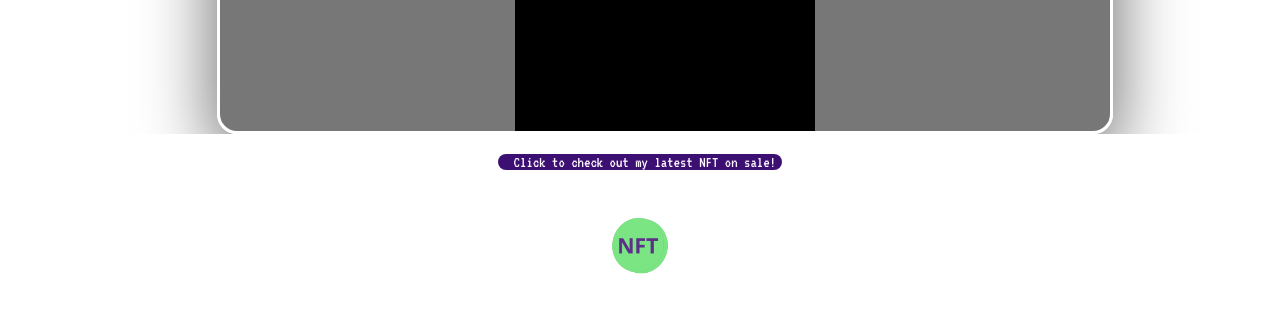
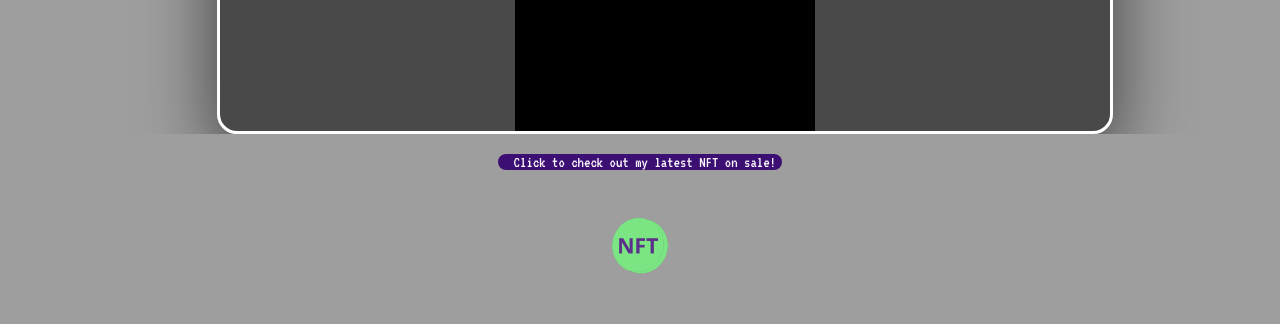
Before and after one commit to victorT555/biccsDevPersonalSite, a plain HTML site: page snake/snake.html in a window 1280 px wide. Shown: the part 476-800 px from the top of the page. Drawn offline with Linux system fonts and the light colour scheme; the site is published under a folder, as on GitHub Pages, so addresses that start at the root find nothing.

Commit message:
Update snake-style.css

```diff
--- a/snake/snake-style.css
+++ b/snake/snake-style.css
@@ -72,7 +72,7 @@ html {
 
 body {
     /* background-image: url(/assets/nightCity.png); */
-    background-image: url(/src/assets/city.gif);
+    background-image: url(../src/assets/city.gif);
     background-size: cover;
     /* background-repeat: no-repeat; */
     height: auto;
```
